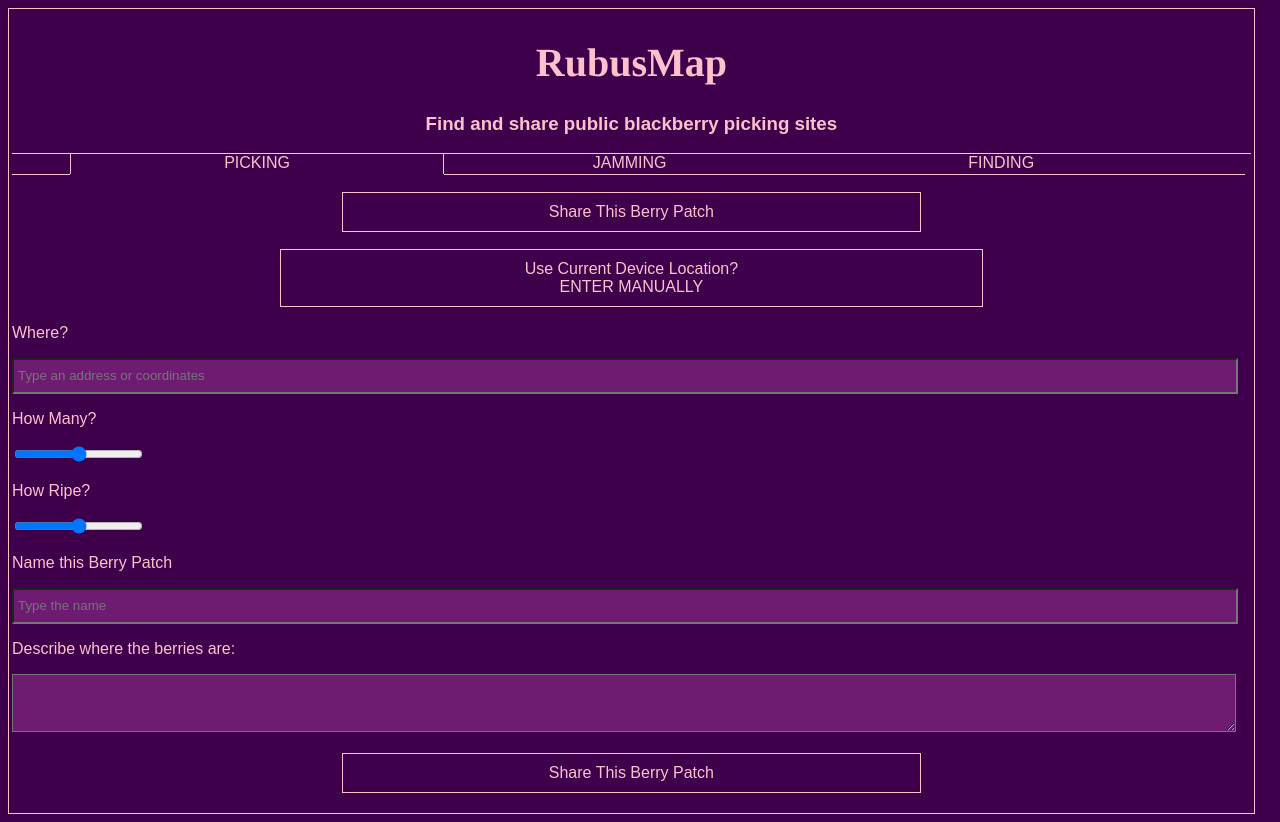
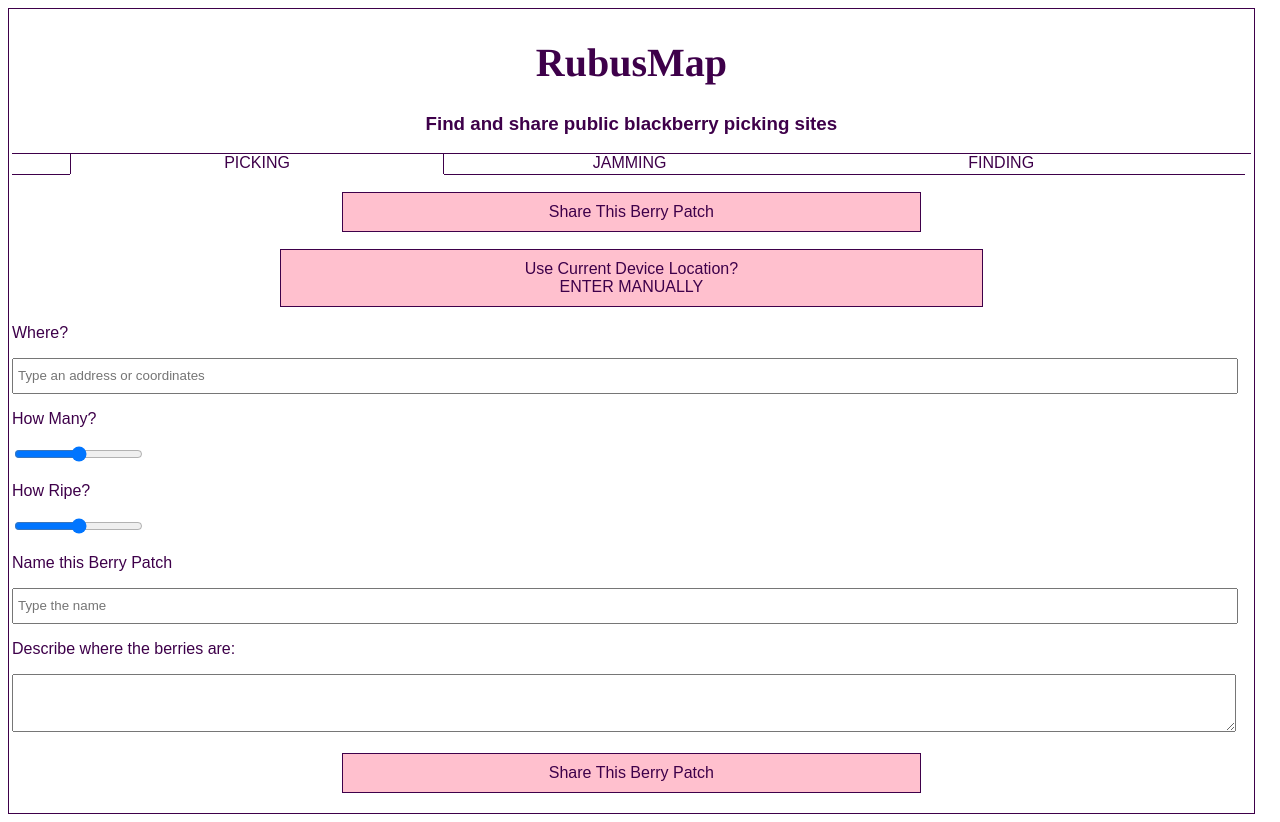
Before and after one commit to dmitrydwhite/rubus-map, a website: page public/home/index.html in a window 1280 px wide. Both pictures are taken after a click on the element "PICKING". Drawn offline with Linux system fonts and the light colour scheme; some packages are replaced by stand-ins of ours.

Commit message:
Switched to a lighter color scheme

```diff
--- a/public/css/style.css
+++ b/public/css/style.css
@@ -3,16 +3,16 @@
 }
 
 body {
-  background-color: #3e004a;
+  background-color: white ;
   font-family: Arial;
-  color: #ffc0ce;
+  color: #3e004a;
   cursor: default;
 
 }
 
 .container {
   width: 98%;
-  border: 1px solid #ffc0ce;
+  border: 1px solid #3e004a;
   padding: 3px;
 }
 
@@ -30,27 +30,27 @@ h1 {
 }
 
 .navbar {
-  border-top: 1px solid #ffc0ce;
+  border-top: 1px solid #3e004a;
 }
 
 .navbuffer {
   width: 4.7%;
-  border-bottom: 1px solid #ffc0ce;
+  border-bottom: 1px solid #3e004a;
   min-height: 20px;
   float: left;
 }
 
 .navbutton {
   text-align: center;
-  border-bottom: 1px solid #ffc0ce;
+  border-bottom: 1px solid #3e004a;
   width: 30%;
   float: left;
   min-height: 20px;
 }
 
 .nav_on {
-  border-left: 1px solid #ffc0ce;
-  border-right: 1px solid #ffc0ce;
+  border-left: 1px solid #3e004a;
+  border-right: 1px solid #3e004a;
   border-bottom: none;
 }
 
@@ -62,13 +62,14 @@ h1 {
 }
 
 .button, .toggler, .info_button, .layer {
+  background-color: #ffc0ce;
   text-align: center;
   margin-top: 17px;
   margin-bottom: 17px;
   margin-left: auto;
   margin-right: auto;
   padding: 10px;
-  border: 1px solid #ffc0ce;
+  border: 1px solid #3e004a;
   cursor: pointer;
 }
 
@@ -98,12 +99,17 @@ h1 {
   min-height: 36px;
 }
 
+.navbutton:hover {
+  background-color: #ffc0ce;
+}
+
 .button:hover,
 .toggler:hover,
-.navbutton:hover,
+/*.navbutton:hover,*/
 .info_button:hover,
 .layer:hover {
-  background-color: #3e0028;
+  background-color: #6D1C72;
+  color: #ffc0ce;
 }
 
 .jam, .jam:hover, .heat, .heat:hover {
@@ -118,7 +124,7 @@ h1 {
 
 .where, .name, .description {
   width: 98%;
-  background-color: #6D1C72;
+  /*background-color: #6D1C72;*/
   line-height: 1.5rem;
   /*TODO: Make sure that cursor is visible on focus*/
   padding: 4px;
```
